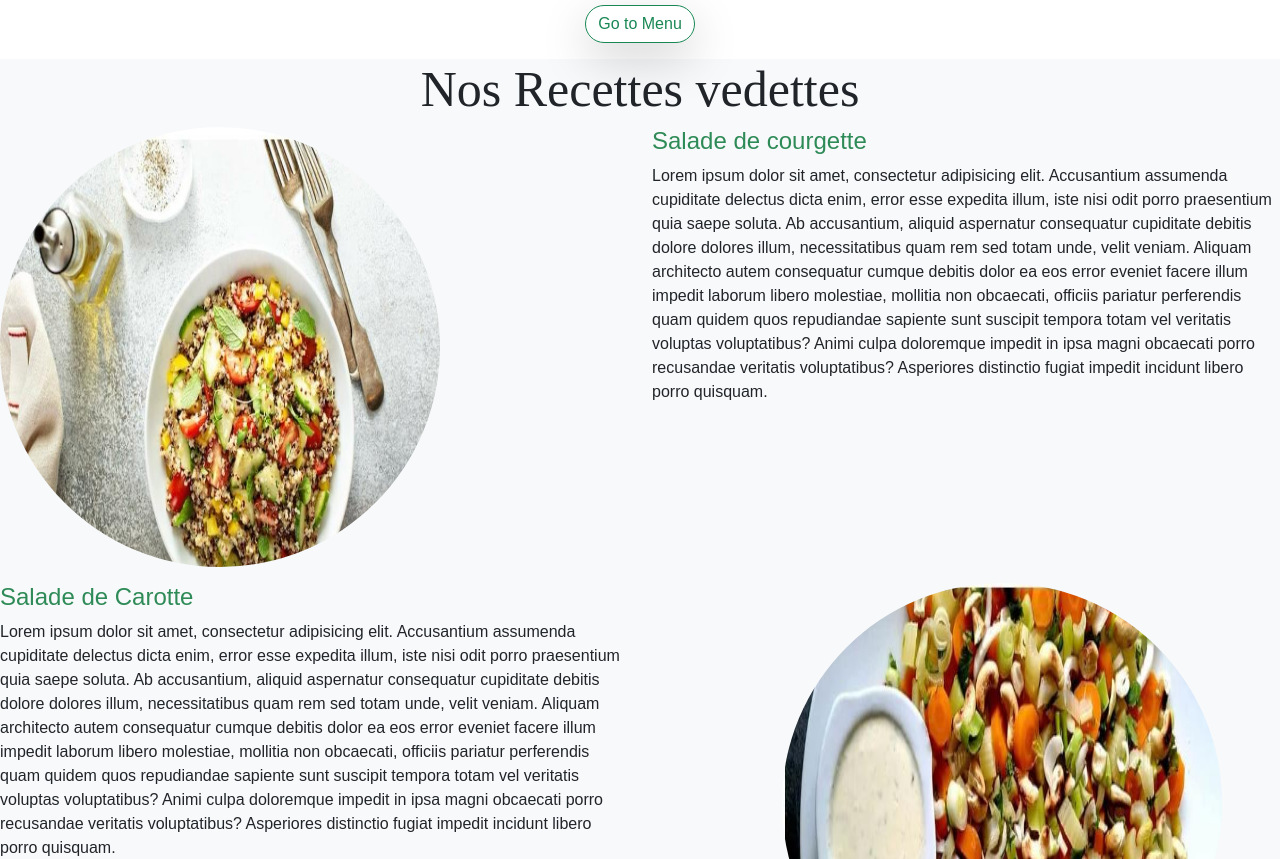
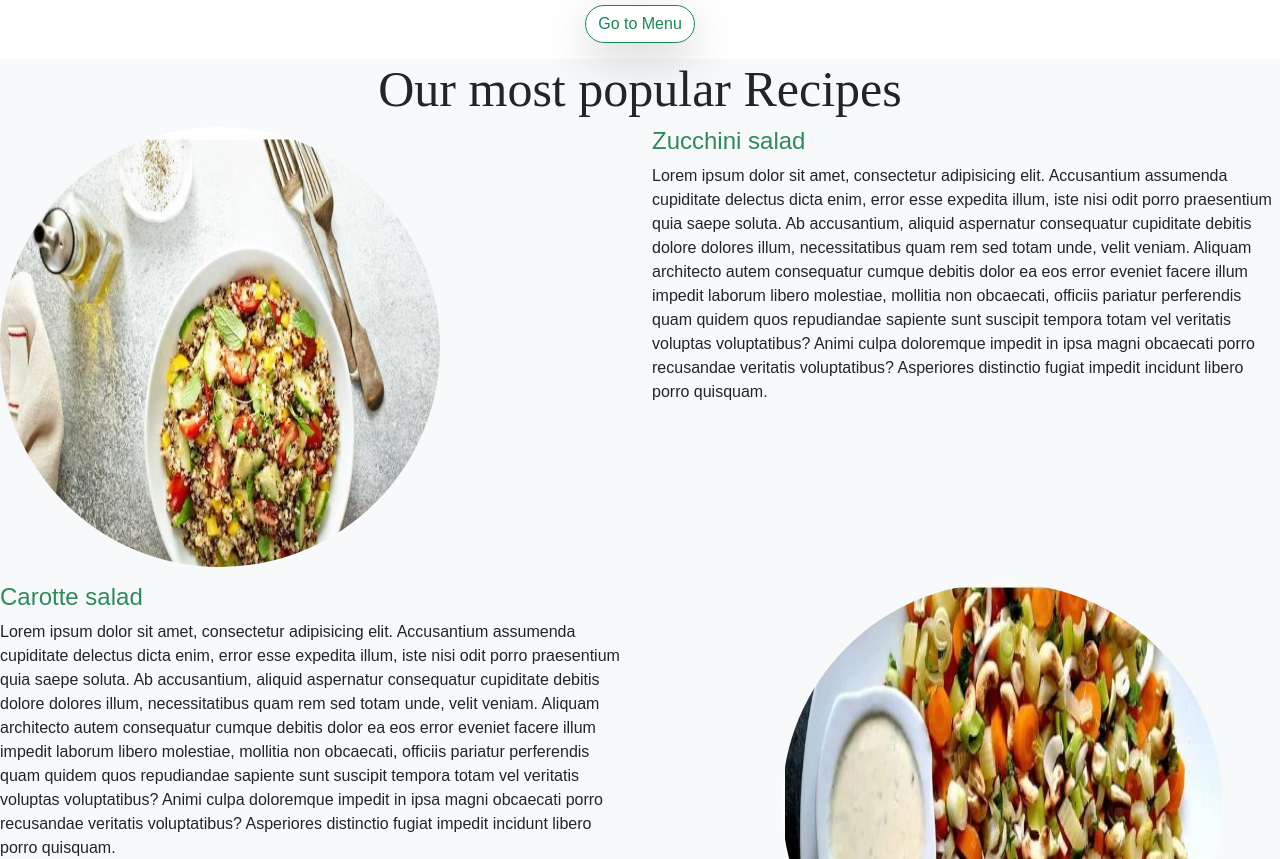
Before and after one commit to LaetiArielle/project_greenfood, a plain HTML site: page index.html in a window 1280 px wide. Shown: the part 2416-3275 px from the top of the page. Drawn offline with Linux system fonts and the light colour scheme.

Commit message:
start of the project

```diff
--- a/index.html
+++ b/index.html
@@ -138,7 +138,7 @@
     <div class="container">
         <div class="row">
             <div class="col display-6 text-center">
-                <h3 style="font-family:'Britannic Bold'; font-size: 50px">Nos Recettes vedettes</h3>
+                <h3 style="font-family:'Britannic Bold'; font-size: 50px">Our most popular Recipes</h3>
             </div>
         </div>
     </div>
@@ -147,13 +147,13 @@
             <img src="image/img5.jpg"height="440" width="440" class="rounded-circle" alt="">
         </div>
         <div class="col-lg-6">
-            <h4 style="color: seagreen">Salade de courgette</h4>
+            <h4 style="color: seagreen">Zucchini salad</h4>
             <p>Lorem ipsum dolor sit amet, consectetur adipisicing elit. Accusantium assumenda cupiditate delectus dicta enim, error esse expedita illum, iste nisi odit porro praesentium quia saepe soluta. Ab accusantium, aliquid aspernatur consequatur cupiditate debitis dolore dolores illum, necessitatibus quam rem sed totam unde, velit veniam. Aliquam architecto autem consequatur cumque debitis dolor ea eos error eveniet facere illum impedit laborum libero molestiae, mollitia non obcaecati, officiis pariatur perferendis quam quidem quos repudiandae sapiente sunt suscipit tempora totam vel veritatis voluptas voluptatibus? Animi culpa doloremque impedit in ipsa magni obcaecati porro recusandae veritatis voluptatibus? Asperiores distinctio fugiat impedit incidunt libero porro quisquam.</p>
         </div>
     </div>
     <div class="row mt-3">
         <div class="col-lg-6">
-            <h4 style="color: seagreen">Salade de Carotte </h4>
+            <h4 style="color: seagreen">Carotte salad </h4>
             <p>Lorem ipsum dolor sit amet, consectetur adipisicing elit. Accusantium assumenda cupiditate delectus dicta enim, error esse expedita illum, iste nisi odit porro praesentium quia saepe soluta. Ab accusantium, aliquid aspernatur consequatur cupiditate debitis dolore dolores illum, necessitatibus quam rem sed totam unde, velit veniam. Aliquam architecto autem consequatur cumque debitis dolor ea eos error eveniet facere illum impedit laborum libero molestiae, mollitia non obcaecati, officiis pariatur perferendis quam quidem quos repudiandae sapiente sunt suscipit tempora totam vel veritatis voluptas voluptatibus? Animi culpa doloremque impedit in ipsa magni obcaecati porro recusandae veritatis voluptatibus? Asperiores distinctio fugiat impedit incidunt libero porro quisquam.</p>
         </div>
         <div class="col-lg-6">
```
